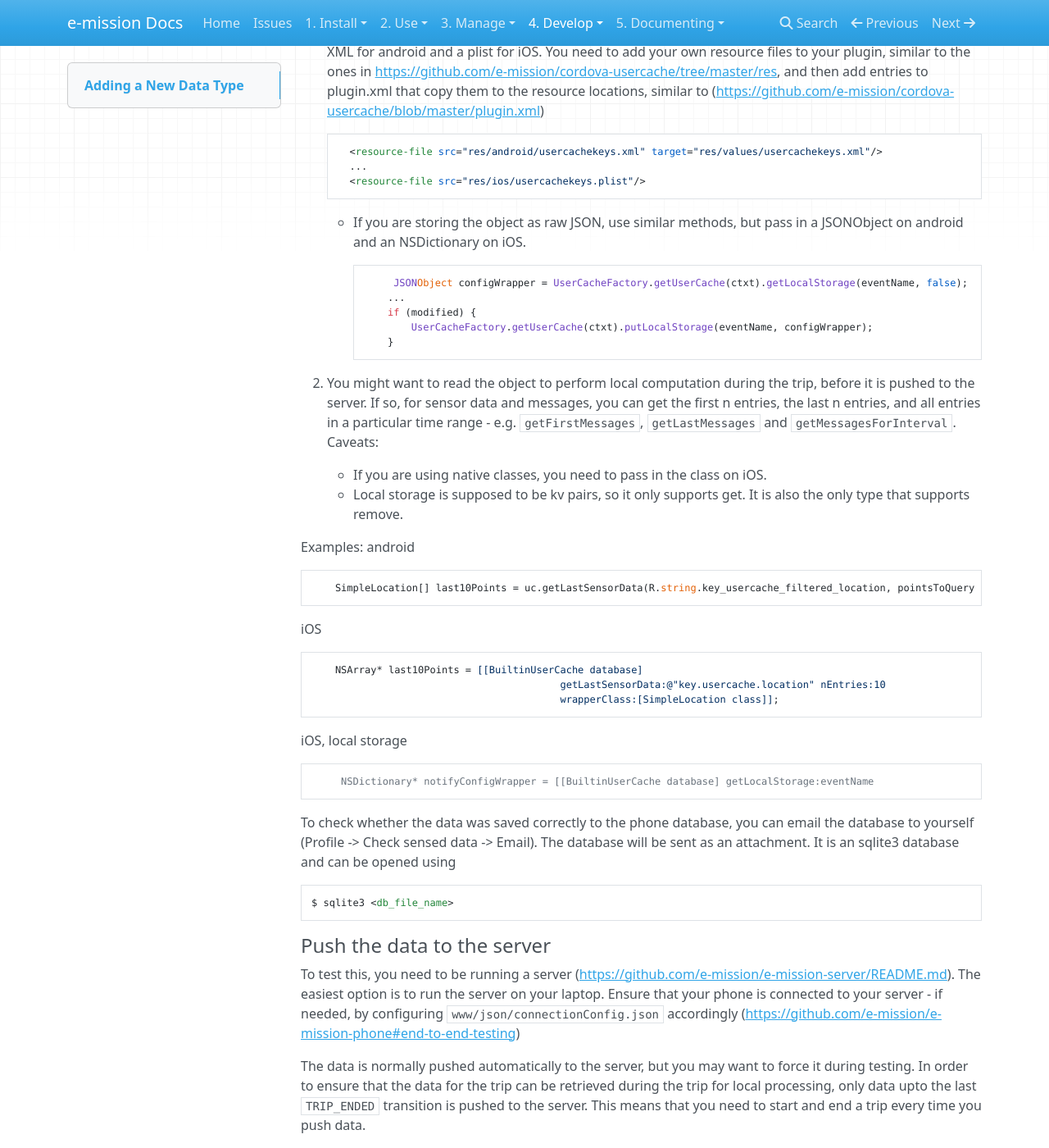
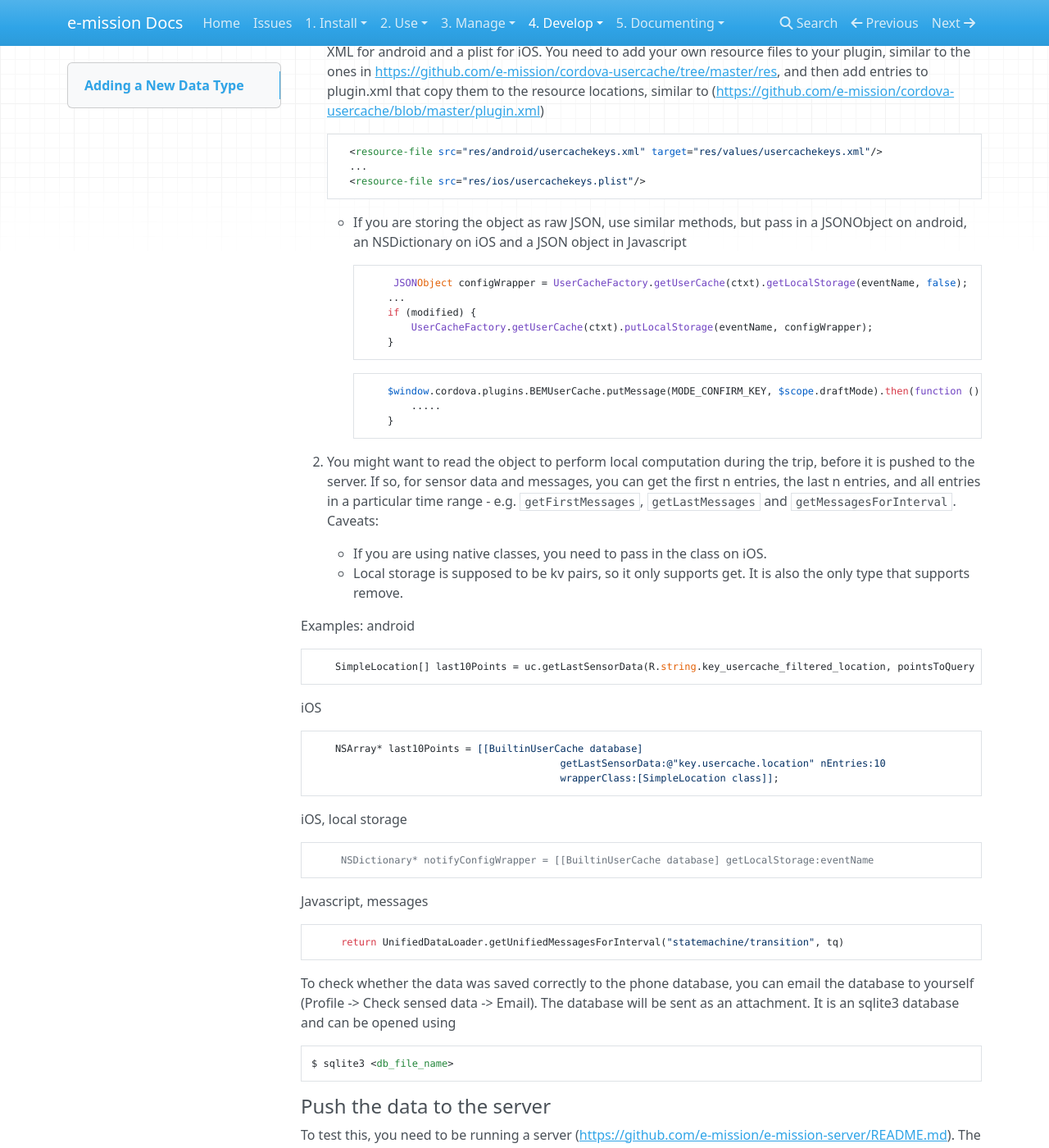
Before and after one commit to e-mission/e-mission-docs, an MkDocs documentation site: the page built from docs/dev/back/adding_a_new_data_type.md, in a window 1280 px wide and 1400 px high, scrolled down 1200 px. Shown: the whole window at 82% size. Built offline with MkDocs 1.6.1, drawn with Linux system fonts in a browser that asks for light colours; nearby versions of some CDN libraries.

Commit message:
Add javascript examples

````diff
--- a/docs/dev/back/adding_a_new_data_type.md
+++ b/docs/dev/back/adding_a_new_data_type.md
@@ -52,13 +52,19 @@ object on the server is https://github.com/e-mission/e-mission-server/pull/517
           ...
           <resource-file src="res/ios/usercachekeys.plist"/>
 
-    - If you are storing the object as raw JSON, use similar methods, but pass in a JSONObject on android and an NSDictionary on iOS.
+    - If you are storing the object as raw JSON, use similar methods, but pass in a JSONObject on android, an NSDictionary on iOS and a JSON object in Javascript
 
         ```
              JSONObject configWrapper = UserCacheFactory.getUserCache(ctxt).getLocalStorage(eventName, false);
             ...
             if (modified) {
                 UserCacheFactory.getUserCache(ctxt).putLocalStorage(eventName, configWrapper);
+            }
+        ```
+
+        ```
+            $window.cordova.plugins.BEMUserCache.putMessage(MODE_CONFIRM_KEY, $scope.draftMode).then(function () {
+                .....
             }
         ```
 
@@ -87,6 +93,9 @@ iOS, local storage
 
          NSDictionary* notifyConfigWrapper = [[BuiltinUserCache database] getLocalStorage:eventName
 
+Javascript, messages
+
+         return UnifiedDataLoader.getUnifiedMessagesForInterval("statemachine/transition", tq)
 
 To check whether the data was saved correctly to the phone database, you can
 email the database to yourself (Profile -> Check sensed data -> Email). The database
````
